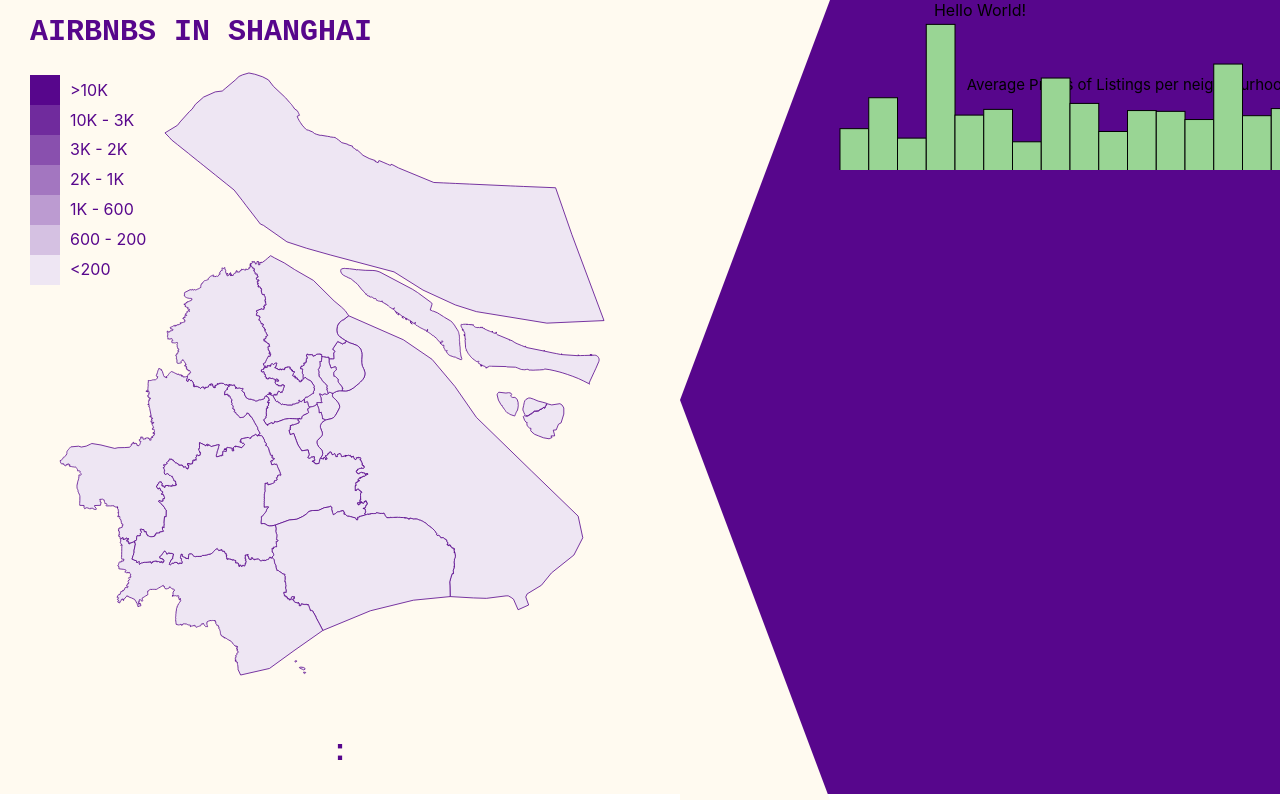
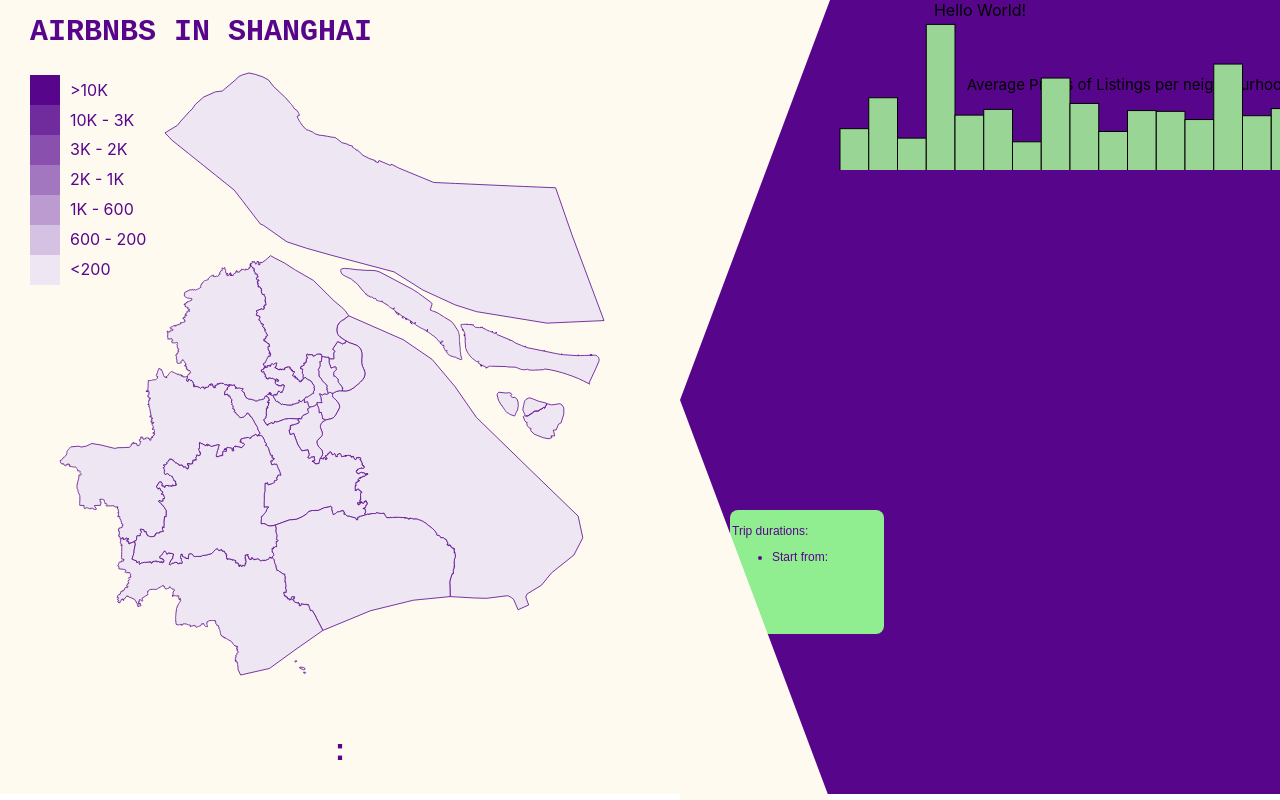
Before and after one commit to AnnaSkarpalezou/InfoViz-Final-Project, a React (Create React App) app in the folder iv-airbnb/: page / in a window 1280 px wide. Built offline with nearby package versions, Linux system fonts and the light colour scheme; no server answers.

Commit message:
tooltip update

```diff
--- a/iv-airbnb/src/App.js
+++ b/iv-airbnb/src/App.js
@@ -4,6 +4,7 @@
 import Polygon from "./components/Polygon.js";
 import TimeSeries from "./components/TimeSeries.js";
 import BarChart from "./components/BarChart.js";
+import Tooltip from "./components/Tooltip.js";
 import * as d3 from "d3";
 
 function useData(csvPath) {
@@ -19,6 +20,8 @@
   return dataAll;
 }
 
+
+
 function App() {
   const [selectedNeighbourhood, setSelectedNeighbourhood] = React.useState(" ");
 
@@ -33,9 +36,11 @@
   const dataPath = "./data/listings.csv";
   const mapPath = "./data/neighbourhoods.geojson";
   const PricePath = "./data/av_prices.csv";
+  const TooltipPath = "./data/tooltip_stats.csv";
 
   const dataAll = useData(dataPath);
   const PriceData = useData(PricePath);
+  const TooltipData = useData(TooltipPath);
 
   const neighbourhoodNames = [
     "青浦区 / Qingpu District",
@@ -142,6 +147,8 @@
     }
   });
 
+  const selected = TooltipData.filter(d => d.neighbourhood===selectedNeighbourhood)[0];
+
   const mouseHoveringOn = (d) => {
     setSelectedNeighbourhood(d.neighbourhood);
     console.log("mouse over on");
@@ -178,6 +185,11 @@
           neighbourhoodsCount={neighbourhoodGrouping}
         />
         <div id="selectNeighbourhood">{": " + selectedNeighbourhood}</div>
+
+        <Tooltip d={selectedNeighbourhood} data={TooltipData} left={innerWidth/2+margin.gap} top={margin.top+80+innerHeight/2}
+                height={innerHeight/2} width={innerWidth/2}
+                xScale={xScaleBar} yScale={yScaleBar}
+                />
       </div>
 
       <div id="derivatives">
--- /dev/null
+++ b/iv-airbnb/src/components/Tooltip.js
@@ -0,0 +1,53 @@
+import React from "react";
+import * as d3 from "d3";
+import GenerateMap from "./Map";
+import TimeSeries from "./TimeSeries";
+import { range, select } from "d3";
+
+
+
+function Tooltip(props) {
+    const {d, data, left, top, height, width} = props;
+        //console.log(d);
+    if (d === null)  {
+        return <g></g>;
+    } else {
+        console.log(d)
+        // console.log(data)
+
+        // for (let i = 0; i < 16; i++) {
+        //     if (d === data[i]['neighbourhood']){
+
+
+            const divStyle = {
+                position: "absolute",
+                textAlign: "left",
+                width: "150px",
+                height: "120px",
+                padding: "2px",
+                font: "12px sans-serif",
+                background: "lightgreen",
+                border: "0px",
+                borderRadius: "8px",
+                pointerEvents: "none",
+                left: `${left+10}px`,
+                top: `${top}px`
+            };
+            return <div style={divStyle} >
+                <p>{}</p>
+                <p>Trip durations:</p>
+                <ul>
+                {/* <li>End in: {}</li> */}
+                <li>Start from: {}</li>
+                </ul>
+                </div>
+
+          // }
+        //}
+    };
+
+}
+
+
+
+export default Tooltip;
```
Also changed, not shown: iv-airbnb/public/data/tooltip_stats.csv, 1 other file (tests, documents, lock files or other folders).
